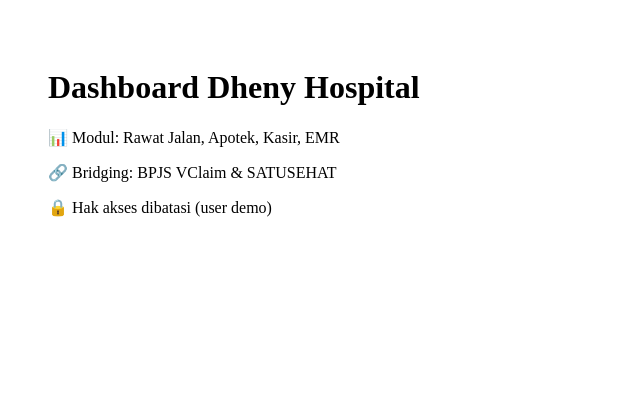
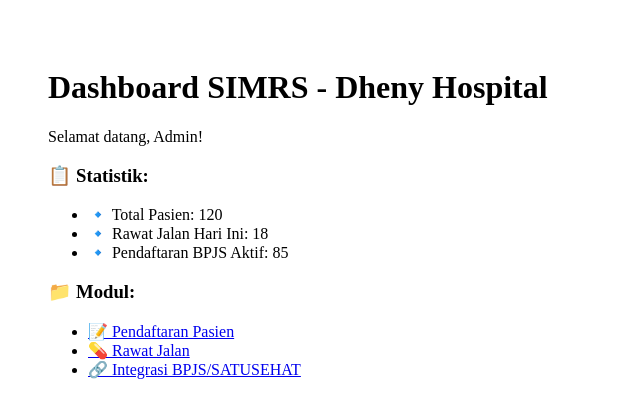
Before and after one commit to finnickmax/dheny-hospital, a Next.js app: page /dashboard in a window 1280 px wide. Shown: the top 418 px of the page, without its empty margins (0-640 px from the left). Built offline with nearby package versions, Linux system fonts and the light colour scheme.

Commit message:
Update dashboard.js

```diff
--- a/pages/dashboard.js
+++ b/pages/dashboard.js
@@ -1,10 +1,22 @@
 export default function Dashboard() {
   return (
     <div style={{ padding: 40 }}>
-      <h1>Dashboard Dheny Hospital</h1>
-      <p>📊 Modul: Rawat Jalan, Apotek, Kasir, EMR</p>
-      <p>🔗 Bridging: BPJS VClaim & SATUSEHAT</p>
-      <p>🔒 Hak akses dibatasi (user demo)</p>
+      <h1>Dashboard SIMRS - Dheny Hospital</h1>
+      <p>Selamat datang, Admin!</p>
+
+      <h3>📋 Statistik:</h3>
+      <ul>
+        <li>🔹 Total Pasien: 120</li>
+        <li>🔹 Rawat Jalan Hari Ini: 18</li>
+        <li>🔹 Pendaftaran BPJS Aktif: 85</li>
+      </ul>
+
+      <h3>📁 Modul:</h3>
+      <ul>
+        <li><a href="/pendaftaran">📝 Pendaftaran Pasien</a></li>
+        <li><a href="/rawatjalan">💊 Rawat Jalan</a></li>
+        <li><a href="/integrasi">🔗 Integrasi BPJS/SATUSEHAT</a></li>
+      </ul>
     </div>
   );
 }
```
